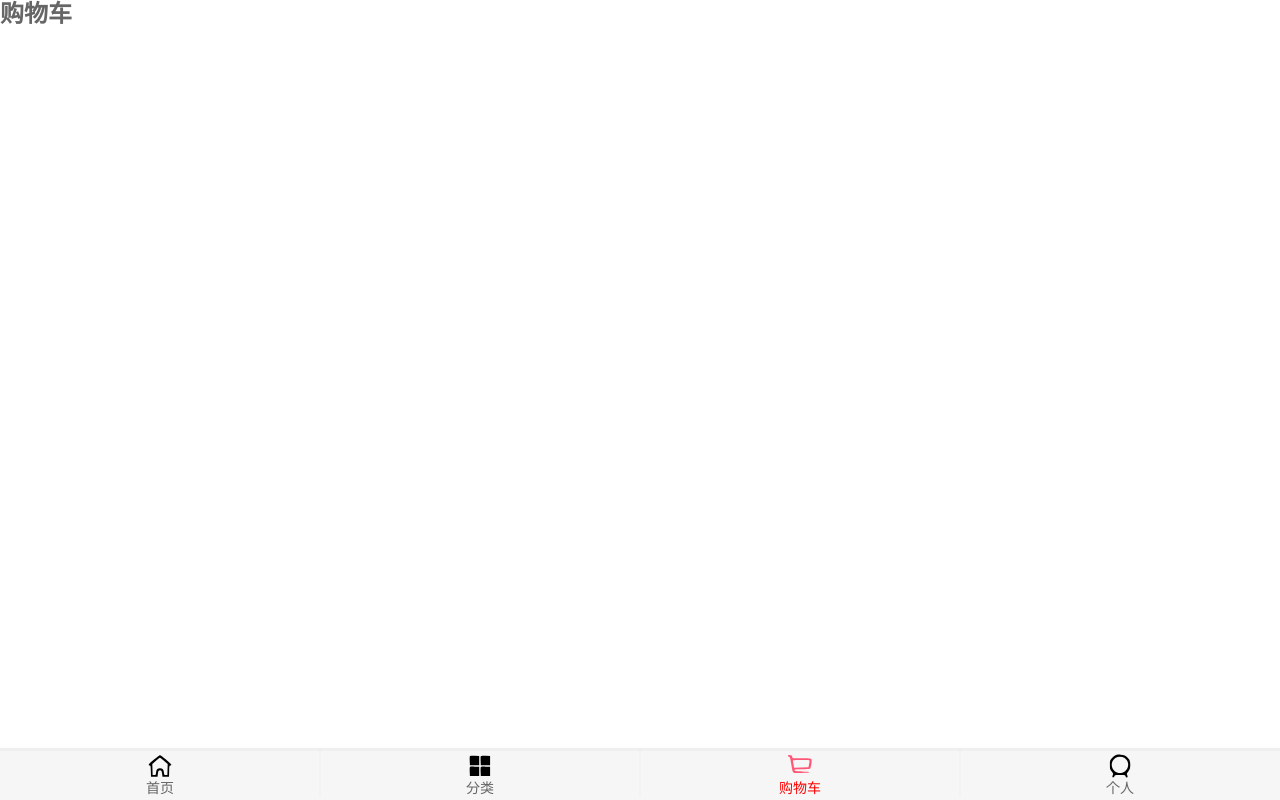
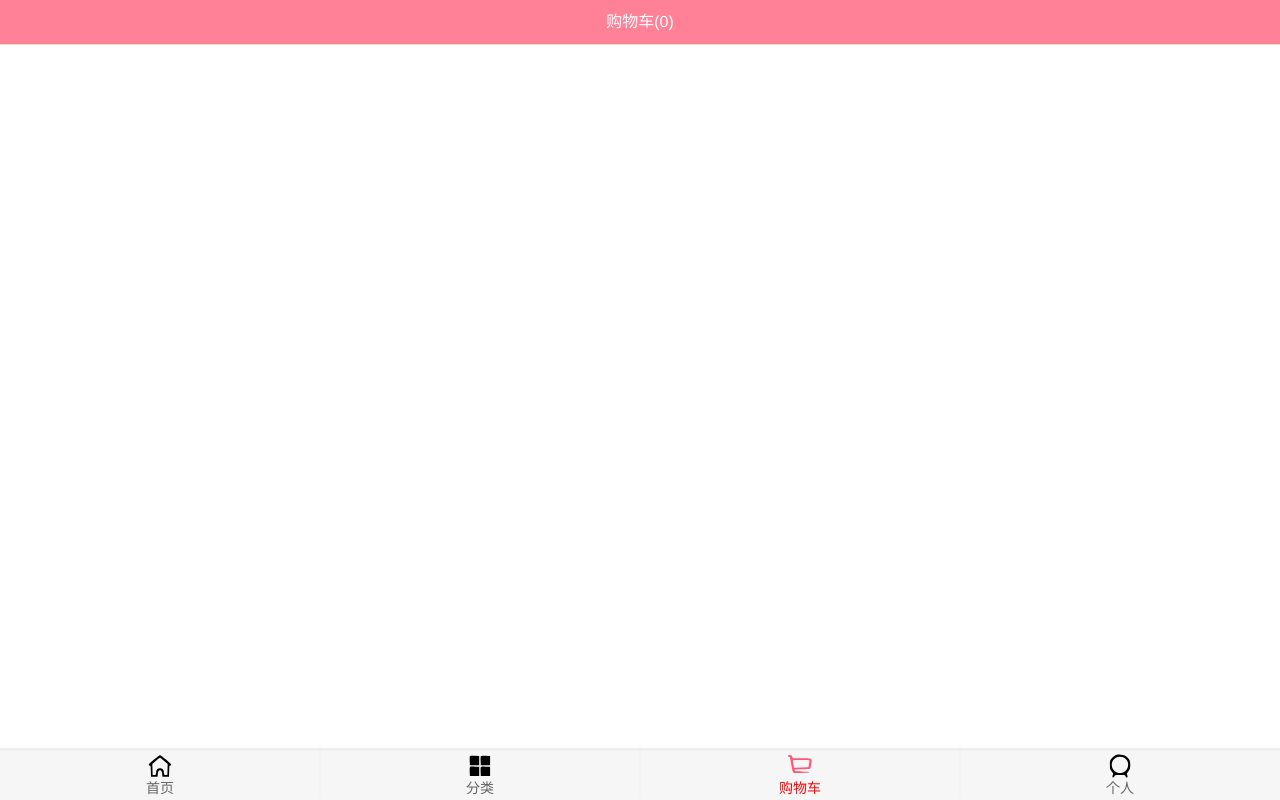
Before and after one commit to a869246700/supermall, a Vue app: page /cart in a window 1280 px wide. Built offline with nearby package versions, Linux system fonts and the light colour scheme.

Commit message:
2020/01/15 更新

```diff
--- a/src/components/common/scroll/Scroll.vue
+++ b/src/components/common/scroll/Scroll.vue
@@ -27,7 +27,7 @@ export default {
     }
   },
   methods: {
-    scrollTo(x, y, time = 300) {
+    scrollTo(x, y, time) {
       this.scroll && this.scroll.scrollTo(x, y, time);
     },
     finishPullUp() {
--- a/src/views/cart/Cart.vue
+++ b/src/views/cart/Cart.vue
@@ -1,13 +1,29 @@
 <template>
-    <h2>购物车</h2>
+  <div class="cart">
+    <nav-bar class="nav-nav">
+      <template #center>购物车{{'(' + cartNumber + ')'}}</template>
+    </nav-bar>
+  </div>
 </template>
 
 <script>
+import NavBar from "components/common/navbar/NavBar";
 export default {
-    name: "Cart"
-}
+  name: "Cart",
+  components: {
+    NavBar
+  },
+  computed: {
+      cartNumber() {
+          return this.$store.state.cartList.length
+      }
+  }
+};
 </script>
 
-<style>
-
+<style scoped>
+.nav-nav {
+    background-color: var(--color-tint);
+    color: #fff;
+}
 </style>
--- a/src/views/home/Home.vue
+++ b/src/views/home/Home.vue
@@ -3,7 +3,13 @@
     <nav-bar class="home-nav">
       <template #center>购物街</template>
     </nav-bar>
-    <tab-control :titles="titles" @tabClick="tabClick" ref="tabControl1" class="tab-control" v-show="isTabFixed"/>
+    <tab-control
+      :titles="titles"
+      @tabClick="tabClick"
+      ref="tabControl1"
+      class="tab-control"
+      v-show="isTabFixed"
+    />
     <Scroll
       class="content"
       ref="scroll"
@@ -13,9 +19,9 @@
       @pullingUp="loadMore"
     >
       <home-swiper :banners="banners" @swiperImageLoad="calcOffsetTtop" />
-      <recommend-view :recommends="recommends" @recommendViewImageLoad="calcOffsetTtop"/>
-      <feature-view @featureImageLoad="calcOffsetTtop"/>
-      <tab-control :titles="titles" @tabClick="tabClick" ref="tabControl2"/>
+      <recommend-view :recommends="recommends" @recommendViewImageLoad="calcOffsetTtop" />
+      <feature-view @featureImageLoad="calcOffsetTtop" />
+      <tab-control :titles="titles" @tabClick="tabClick" ref="tabControl2" />
       <goods-list :goods="showGoods" />
     </Scroll>
 
@@ -38,7 +44,7 @@ import FeatureView from "./childComps/FeatureView";
 // 数据
 import { getHomeMultidata, getHomeGoods } from "network/home";
 // 通用js文件
-import {itemListenerMixin, backTopMixin} from 'common/mixin'
+import { itemListenerMixin, backTopMixin } from "common/mixin";
 export default {
   name: "Home",
   mixins: [itemListenerMixin, backTopMixin],
@@ -65,7 +71,7 @@ export default {
       currentType: "pop",
       titles: ["流行", "新款", "精选"],
       tabOffsetTop: 0, //tabControl 离顶高度
-      isTabFixed: false,//tabcontrol 是否吸顶
+      isTabFixed: false, //tabcontrol 是否吸顶
       saveY: 0, //离开当前路由时的 y值
       LoadNum: 0 //加载次数
     };
@@ -88,14 +94,14 @@ export default {
       }
       // 同步
       this.$refs.tabControl1.currentIndex = index;
-      this.$refs.tabControl2.currentIndex = index
+      this.$refs.tabControl2.currentIndex = index;
     },
     // 监听 better-scroll 滚动事件
     contentScroll(position) {
       // 1. 判断 backTop 是否显示
-      this.showBackTop(position, this.tabOffsetTop)
+      this.showBackTop(position, this.tabOffsetTop);
       // 2. 决定 tab-control 是否吸顶
-      this.isTabFixed = (-position.y) > this.tabOffsetTop;
+      this.isTabFixed = -position.y > this.tabOffsetTop;
     },
     // 商品图片加载
     loadMore() {
@@ -105,10 +111,10 @@ export default {
     calcOffsetTtop() {
       // 给 tabOffsetTop 赋值
       // 所有的组件都有一个属性 $el 获取组件中的元素
-      if(this.LoadNum === 2) {
-         this.tabOffsetTop = this.$refs.tabControl2.$el.offsetTop;
+      if (this.LoadNum === 2) {
+        this.tabOffsetTop = this.$refs.tabControl2.$el.offsetTop;
       }
-      this.LoadNum++
+      this.LoadNum++;
     },
 
     /**
@@ -164,24 +170,24 @@ export default {
     this.init();
   },
   destroyed() {
-    console.log('Home destroy');
+    console.log("Home destroy");
   },
   /*
     activated  deactivated 这两个钩子函数 只在 keep-alive 才有效
   */
   activated() {
     // 进入当前组件
-    this.refresh()
-    this.$refs.scroll.scrollTo(0, this.saveY, 0)
+    this.refresh();
+    this.$refs.scroll.scrollTo(0, this.saveY, 300);
     // 重新刷新  防止回到页面顶部
+
   },
   deactivated() {
     // 离开当前组件
-    // 1. 保存 Y只
-    this.saveY = this.$refs.scroll.getScrollY()
-
+    // 1. 保存 Y值
+    this.saveY = this.$refs.scroll.getScrollY();
     // 2. 取消全局事件的监听
-    this.$bus.$off('itemImgLoad', this.itemImgListener)
+    this.$bus.$off("itemImgLoad", this.itemImgListener);
   }
 };
 </script>
```
